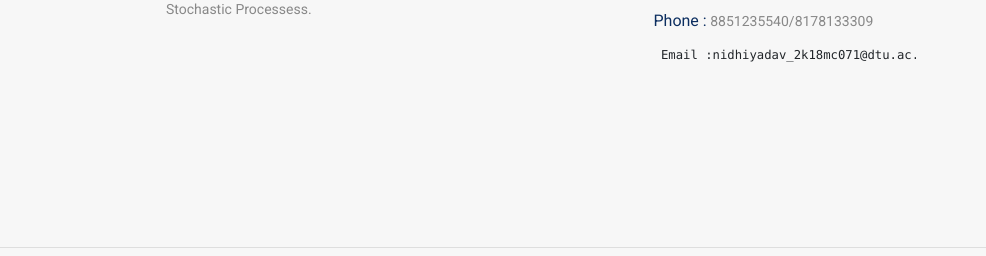
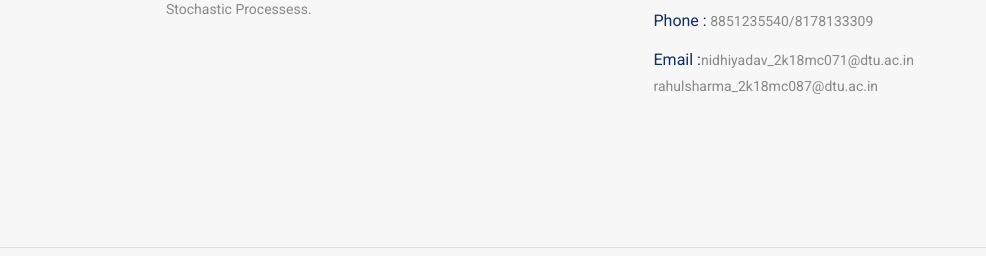
Before and after one commit to nidhiy524/nidhiy524.github.io, a plain HTML site: page index.html in a window 1280 px wide. Shown: the part 3161-3417 px from the top of the page, 294-1280 px from the left. Drawn offline with Linux system fonts and the light colour scheme.

Commit message:
Update index.html

```diff
--- a/index.html
+++ b/index.html
@@ -210,7 +210,8 @@
                         <div class="contact_info">
                             <p><a herf="https://www.google.com/maps/place/Mathematics+Department/@28.7509369,77.1178755,21z/data=!4m5!3m4!1s0x390d012766964791:0x81403f68bd2db780!8m2!3d28.7509369!4d77.1180133"></a><span> Address :</span> Department of Applied Mathematics, Delhi Technological University India </p>
                             <p><span> Phone :</span> 8851235540/8178133309</p>
-                            <pre><span> Email :</span>nidhiyadav_2k18mc071@dtu.ac.in     rahulsharma_2k18mc087@dtu.ac.in</pre>
+                            <p><span> Email :</span>nidhiyadav_2k18mc071@dtu.ac.in
+                                                 rahulsharma_2k18mc087@dtu.ac.in</p>
                         </div>
                     </div>
                 </div>
```
